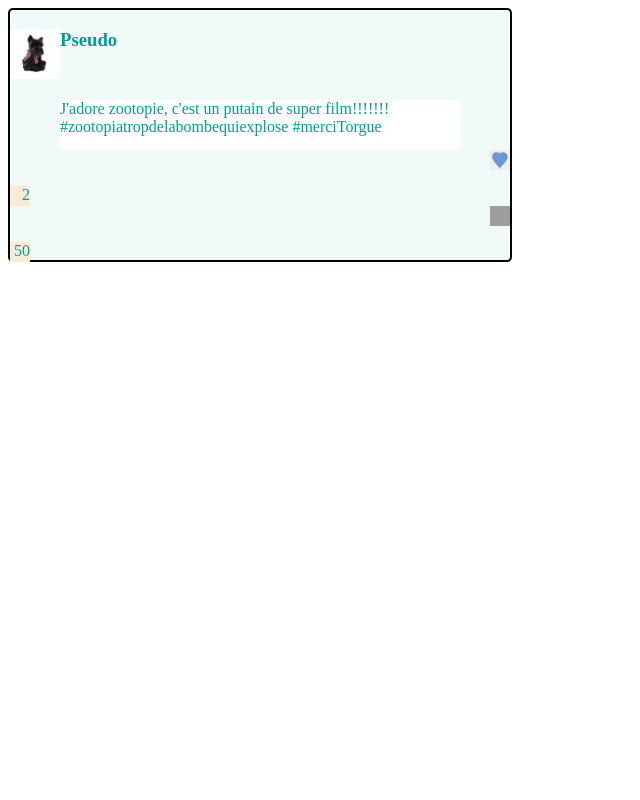
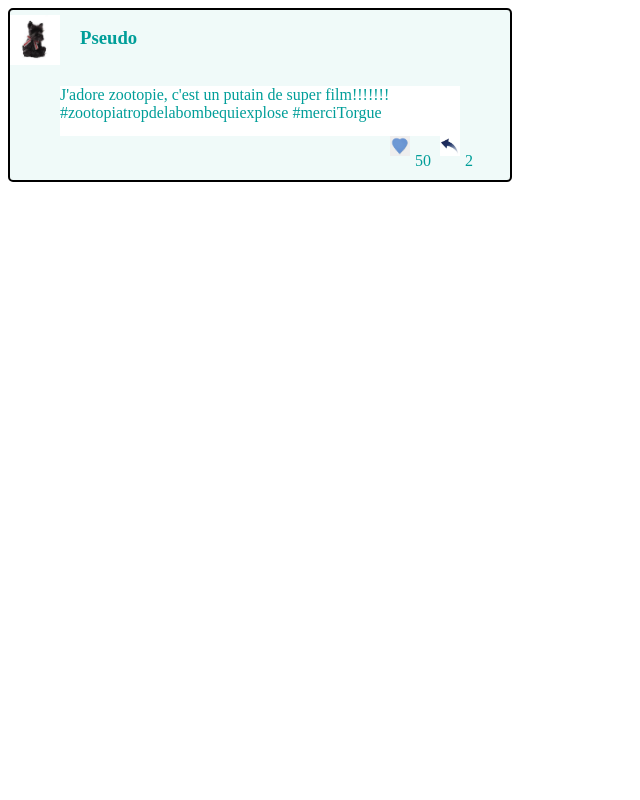
Before and after one commit to project-paon/paon, a PHP site: page /Front/tweet.html in a window 1280 px wide. Shown: the whole page, without its empty margins (0-640 px from the left). Run offline with PHP 8.4, Linux system fonts and the light colour scheme; grey boxes are pictures that could not be loaded.

Commit message:
finalisation tweet

```diff
--- a/Front/css/tweet.css
+++ b/Front/css/tweet.css
@@ -1,11 +1,15 @@
+html, body {
+  display: inline-block;
+}
 .tweet {
   background-color: #F0FAF9;
   border: solid 2px black;
   border-radius: 5px;
   width: 500px;
-  height: 250px;
+  height: 170px;
   list-style-type: none;
   color: #009E99;
+  position: relative;
 }
 .info {
   margin-top: 5px;
@@ -29,6 +33,7 @@
   height: 25px;
   vertical-align: bottom;
   text-align: right;
+  list-style-position: inside;
 }
 .profils {
   width: 50px;
@@ -37,22 +42,34 @@
 }
 .pseudo {
   bottom: 50px;
+  position: absolute;
+  bottom: 5%;
+  left:10%
 }
 .like {
   width: 20px;
   height: 20px;
+  position: absolute;
+  right: 20%
 }
 .vue {
   width: 20px;
   height: 20px;
-  background-color: #FAEBD7;
+
+  position: absolute;
+  right: 15%
 }
 .retweet {
   width: 20px;
   height: 20px;
+  position: absolute;
+  right: 10%;
 }
 .compteur {
   width: 20px;
   height: 20px;
-  background-color: #FAEBD7;
+
+  position: absolute;
+  right:5%;
+
 }
--- a/Front/tweet.html
+++ b/Front/tweet.html
@@ -13,17 +13,17 @@
     <div class="postt">
       <p>J'adore zootopie, c'est un putain de super film!!!!!!! #zootopiatropdelabombequiexplose #merciTorgue</p>
     </div>
-    <div class="chiffre">
-      <img src="img/coeur-bleu.jpg" class="like" />
-      <div class="compteur">
-        <p>2</p>
-      </div>
-      <img src="img/fleche.jpg" class="retweet" />
-      <div class="vue">
-        <p>50</p>
-      </div>
-    </div>
+
+    <img src="img/coeur-bleu.jpg" class="like" />
+
+    <p class="compteur">2</p>
+
+    <img src="img/fleche.jpg" class="retweet" />
+
+    <p class="vue">50</p>
+
   </div>
+
 </body>
 
 </html>
```
Also changed, not shown: Front/img/fleche.jpg (added).
